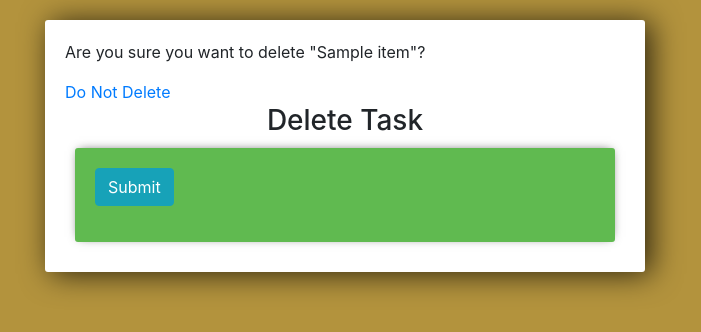
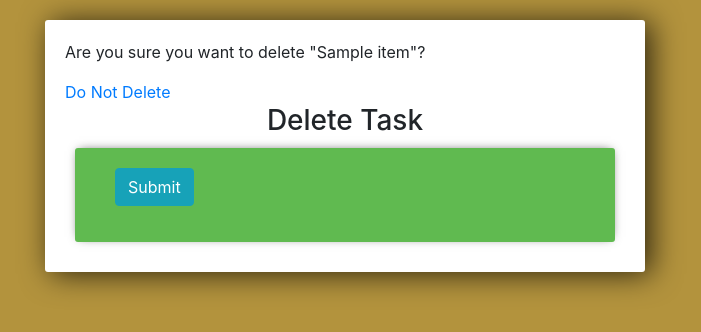
Before and after one commit to Pinky-alt-spec/Todo, a Django app: template todo_list/templates/todo_list/delete_task.html in a window 1280 px wide. Shown: the top 332 px of the page, without its empty margins (295-996 px from the left). Run offline with Django 3.2, Linux system fonts and the light colour scheme; the template is opened without the code that fills it: most values are stand-ins (such as "Sample title", 1, 10 or a date in 2020); parts of the project's set-up code (start-up, migrations or seed data) failed here and were passed over; some libraries are stand-ins or nearby versions.

Commit message:
Update delete_task.html

```diff
--- a/todo_list/templates/todo_list/delete_task.html
+++ b/todo_list/templates/todo_list/delete_task.html
@@ -33,7 +33,7 @@
       <div class="item-row">
        <form method="POST" action="">
            {% csrf_token %}
-           <input style="align:center" class="btn btn-info" type="submit" name="Confirm">
+           <input style="margin-left:20px" class="btn btn-info" type="submit" name="Confirm">
        </form>
  </div>
 <div>
```
